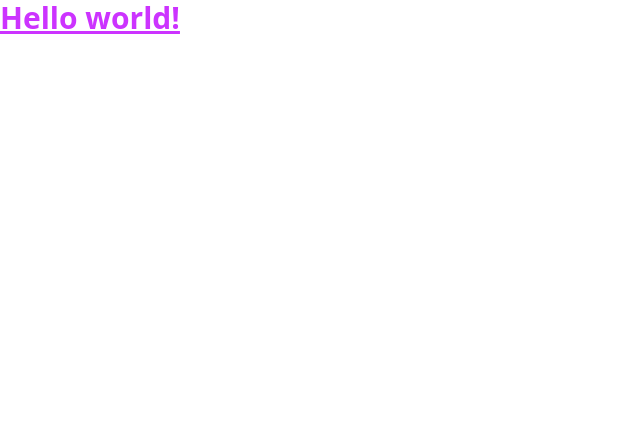
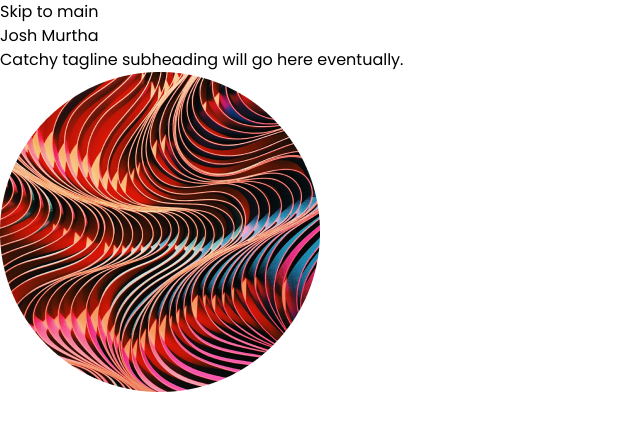
Before and after one commit to murthajosh/portfolio, a plain HTML site: page index.html in a window 1280 px wide. Shown: the whole page, without its empty margins (0-640 px from the left). Drawn offline with nearby package versions, Linux system fonts and the light colour scheme.

Commit message:
throwing in some markup before I start messing with tailwind.

```diff
--- a/index.html
+++ b/index.html
@@ -4,22 +4,32 @@
     <meta charset="UTF-8">
     <meta http-equiv="X-UA-Compatible" content="IE=edge">
     <meta name="viewport" content="width=device-width, initial-scale=1.0">
+    <link rel="preconnect" href="https://fonts.googleapis.com">
+    <link rel="preconnect" href="https://fonts.gstatic.com" crossorigin>
+    <link href="https://fonts.googleapis.com/css2?family=Poppins:wght@300;400;500;600;700;800;900&display=swap" rel="stylesheet">
     <script src="https://cdn.tailwindcss.com"></script>
     <script>
         tailwind.config = {
           theme: {
-            extend: {
-              colors: {
-                pinkish: '#cc33ff',
-              }
+            fontFamily: {
+                sans: ['Poppins', 'sans-serif']
             }
           }
         }
       </script>
     <title>Josh Murtha</title>
 </head>
+
 <body>
-    <h1 class="text-3xl font-bold underline text-pinkish">Hello world!</h1>
-
+    <header id="header" class="site-header">
+        <a href="#main" class="skip-link">Skip to main</a>
+    </header>
+    <div class="container">
+        <div class="hero">
+            <h1>Josh Murtha</h1>
+            <p>Catchy tagline subheading will go here eventually.</p>
+            <img src="/assets/placeholder.png" alt="Photo of me">
+        </div>
+    </div>
 </body>
 </html>
```
Also changed, not shown: assets/placeholder.png (added).
